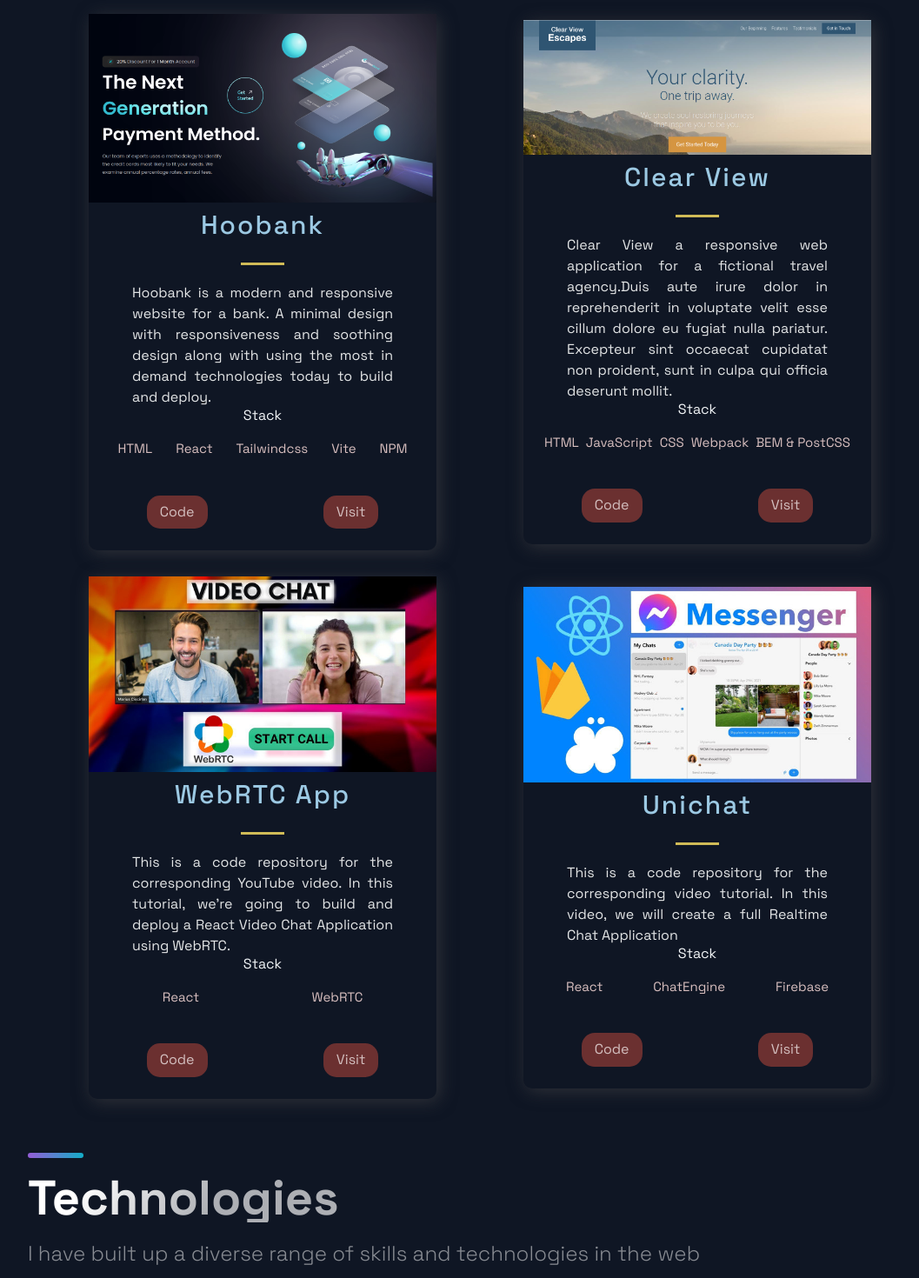
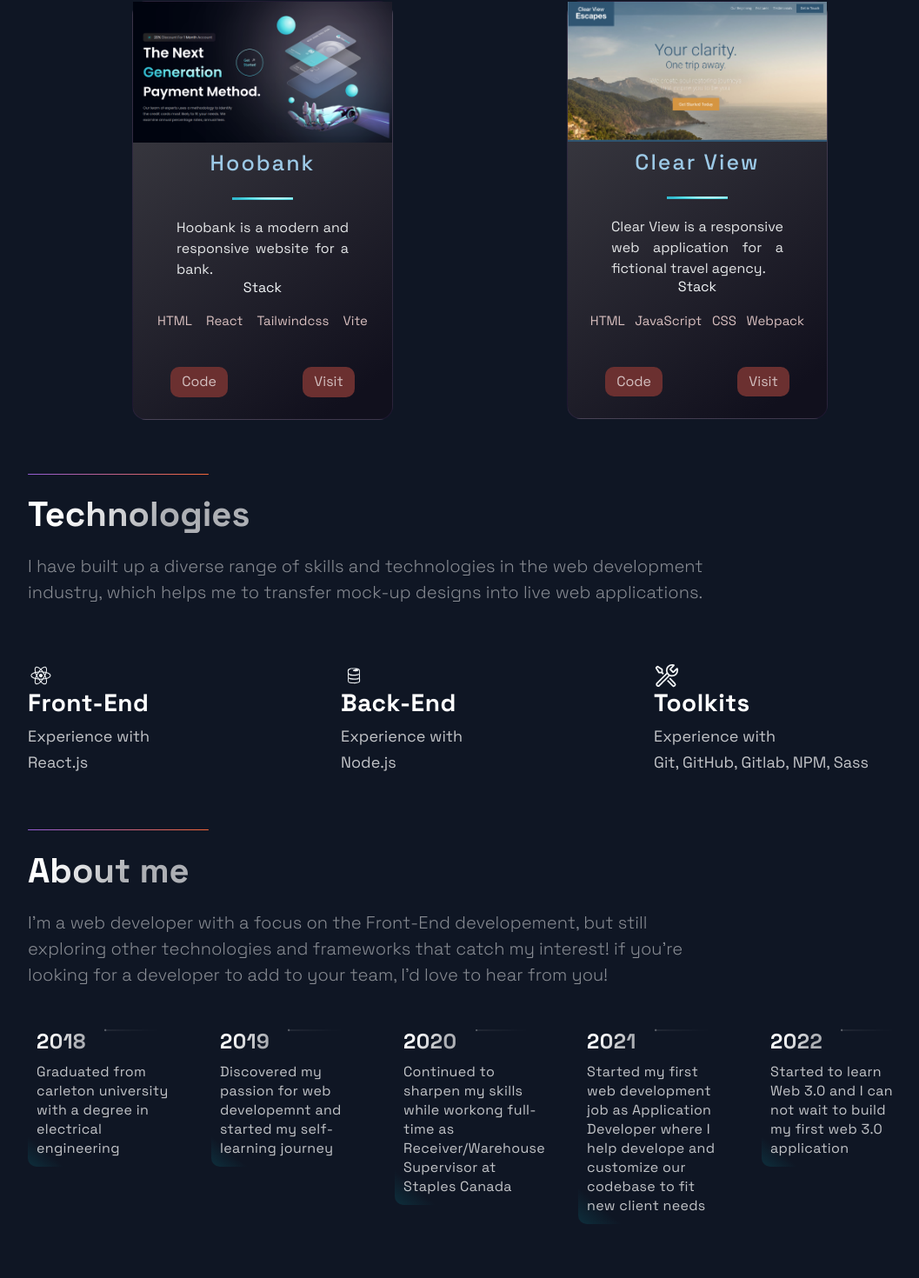
Before and after one commit to Moe-alamodi/portfolio_website, a Next.js app: page / in a window 1280 px wide. Shown: the part 851-2321 px from the top of the page at 87% size, without its empty margins (88-1145 px from the left). Built offline with nearby package versions, Linux system fonts and the light colour scheme.

Commit message:
Fixed styles.

```diff
--- a/src/components/Projects/ProjectsStyles.js
+++ b/src/components/Projects/ProjectsStyles.js
@@ -1,11 +1,11 @@
-import styled from 'styled-components';
+import styled from "styled-components";
 
 export const Img = styled.img`
-  width:100%;
-  height:100%;
+  width: 100%;
+  height: 100%;
   object-fit: cover;
   overflow: hidden;
-`
+`;
 
 export const GridContainer = styled.section`
   display: grid;
@@ -20,13 +20,26 @@ row-gap: 3rem;
     padding: 2rem;
     padding-bottom: 0;
   }
+`;
+export const BlogCard = styled.div`
+  background: linear-gradient(
+    144.39deg,
+    #ffffff -278.56%,
+    #6d6d6d -78.47%,
+    #11101d 91.61%
+  );
+  border-radius: 16px;
+  max-width: 300px;
+  max-height: 3000px;
+  transition: 0.2s;
+  border: 1px solid rgba(148, 93, 214, 0.1);
 
-`
-export const BlogCard = styled.div`
-  border-radius: 10px;
-  box-shadow: 3px 3px 20px rgba(80, 78, 78, 0.5);
-  text-align: center;
-  width: 400px;
+  :hover {
+    box-shadow: 0 4px 30px rgba(148, 93, 214, 0.3);
+    backdrop-filter: blur(6.4px);
+    -webkit-backdrop-filter: blur(6.4px);
+    transition: 0.3s;
+  }
   @media ${(props) => props.theme.breakpoints.sm} {
     width: 100%;
   }
@@ -35,36 +48,41 @@ export const TitleContent = styled.div`
   text-align: center;
   z-index: 20;
   width: 100%;
-
 `;
-
 
 export const HeaderThree = styled.h3`
   font-weight: 500;
   letter-spacing: 2px;
-  color: #9cc9e3;
-  padding: .5rem 0;
-  font-size: ${(props) => props.title ? '3rem' : '2rem'};
+  color: #9cc9e6;
+  padding: 0.5rem 0;
+  font-size: ${(props) => (props.title ? "2.5rem" : "2rem")};
 `;
 
 export const Hr = styled.hr`
-  width: 50px;
+  width: 70px;
   height: 3px;
   margin: 20px auto;
   border: 0;
-  background: #d0bb57;
+  background: radial-gradient(
+    64.18% 64.18% at 71.16% 35.69%,
+    #def9fa 0.89%,
+    #bef3f5 17.23%,
+    #9dedf0 42.04%,
+    #7de7eb 55.12%,
+    #5ce1e6 71.54%,
+    #33bbcf 100%
+  );
 `;
 
 export const Intro = styled.div`
   width: 170px;
   margin: 0 auto;
   color: #dce3e7;
-  font-family: 'Droid Serif', serif;
+  font-family: "Droid Serif", serif;
   font-size: 13px;
   font-style: italic;
   line-height: 18px;
 `;
-
 
 export const CardInfo = styled.p`
   width: 100%;
@@ -74,11 +92,9 @@ export const CardInfo = styled.p`
   line-height: 24px;
   text-align: justify;
   @media ${(props) => props.theme.breakpoints.sm} {
-    padding:.3rem
-
+    padding: 0.3rem;
   }
 `;
-
 
 export const UtilityList = styled.ul`
   list-style-type: none;
@@ -89,15 +105,14 @@ export const UtilityList = styled.ul`
 `;
 
 export const ExternalLinks = styled.a`
-color:#d4c0c0;
+  color: #d4c0c0;
   font-size: 1.6rem;
-padding:1rem 1.5rem;
+  padding: 0.8rem 1.3rem;
   background: #6b3030;
-border-radius: 15px;
+  border-radius: 10px;
   transition: 0.5s;
-&:hover{
-  background: #801414;
-
+  &:hover {
+    background: #935dd644;
   }
 `;
 
@@ -105,8 +120,8 @@ export const TagList = styled.ul`
   display: flex;
   justify-content: space-around;
   padding: 2rem;
-`
+`;
 export const Tag = styled.li`
   color: #d8bfbf;
   font-size: 1.5rem;
-`
+`;
--- a/src/components/Technologies/Technologies.js
+++ b/src/components/Technologies/Technologies.js
@@ -1,5 +1,7 @@
 import React from "react";
 import { DiFirebase, DiReact, DiZend } from "react-icons/di";
+import { VscTools } from "react-icons/vsc";
+
 import {
   Section,
   SectionDivider,
@@ -45,6 +47,16 @@ const Technologies = () => (
           </ListParagraph>
         </ListContainer>
       </ListItem>
+      <ListItem>
+        <VscTools size="3rem" />
+        <ListContainer>
+          <ListTitle>Toolkits</ListTitle>
+          <ListParagraph>
+            Experience with <br />
+            Git, GitHub, Gitlab, NPM, Sass
+          </ListParagraph>
+        </ListContainer>
+      </ListItem>
     </List>
   </Section>
 );
--- a/src/components/TimeLine/TimeLineStyles.js
+++ b/src/components/TimeLine/TimeLineStyles.js
@@ -1,17 +1,16 @@
-
-import styled from 'styled-components'
+import styled from "styled-components";
 
 export const CarouselContainer = styled.ul`
   max-width: 1040px;
-  background: #0F1624;
+  background: #0f1624;
   padding: 0rem;
-  list-style:none;
+  list-style: none;
   display: flex;
   justify-content: space-between;
   /* overflow-x: hidden; */
 
   margin-left: 32px;
-  &:first-of-type{
+  &:first-of-type {
     margin-left: 0px;
   }
 
@@ -19,11 +18,11 @@ export const CarouselContainer = styled.ul`
 
   //remove scrollbar
   scrollbar-width: none;
-   &::-webkit-scrollbar {
-     display: none;
-   }
+  &::-webkit-scrollbar {
+    display: none;
+  }
 
-  @media ${props => props.theme.breakpoints.sm} {
+  @media ${(props) => props.theme.breakpoints.sm} {
     overflow-x: scroll;
     -webkit-overflow-scrolling: touch;
     scroll-snap-type: x mandatory;
@@ -31,27 +30,32 @@ export const CarouselContainer = styled.ul`
     justify-content: initial;
     margin-bottom: 8px;
   }
-`
+`;
 export const CarouselMobileScrollNode = styled.div`
-  @media ${props => props.theme.breakpoints.sm} {
+  @media ${(props) => props.theme.breakpoints.sm} {
     display: flex;
-    min-width: ${({ final }) => final ? `120%;` : `min-content`}
+    min-width: ${({ final }) => (final ? `120%;` : `min-content`)};
   }
-`
+`;
 
 export const CarouselItem = styled.div`
-  background: #0F1624;
-  border-radius: 3px;
+  background: linear-gradient(
+    40.39deg,
+    #0f1624 -78.56%,
+    #03e9f4 -98.47%,
+    #0f1624 10.61%
+  );
+  border-radius: 10px;
   max-width: 196px;
-
-  @media ${props => props.theme.breakpoints.md} {
+  padding: 10px;
+  @media ${(props) => props.theme.breakpoints.md} {
     max-width: 124px;
   }
 
-  @media ${props => props.theme.breakpoints.sm} {
+  @media ${(props) => props.theme.breakpoints.sm} {
     margin-left: 32px;
     min-width: 120px;
-    background: #0E131F;
+    background: #0e131f;
     padding: 4px;
     align-content: start;
     scroll-snap-align: start;
@@ -60,9 +64,10 @@ export const CarouselItem = styled.div`
     position: relative;
     height: fit-content;
 
-    ${(props) => props.active === props.index ? `opacity: 1` : `opacity: 0.5`};
+    ${(props) =>
+      props.active === props.index ? `opacity: 1` : `opacity: 0.5`};
   }
-`
+`;
 
 export const CarouselItemTitle = styled.h4`
   font-weight: bold;
@@ -71,64 +76,72 @@ export const CarouselItemTitle = styled.h4`
   letter-spacing: 0.02em;
   display: flex;
   /* This gradient is different due to the size of the Title container, it must transition sooner to be visible on the text */
-  background: linear-gradient(121.57deg, #FFFFFF 10%, rgba(255, 255, 255, 0.66) 30.15%);
+  background: linear-gradient(
+    121.57deg,
+    #ffffff 10%,
+    rgba(255, 255, 255, 0.66) 30.15%
+  );
   -webkit-background-clip: text;
   -webkit-text-fill-color: transparent;
   margin-bottom: 8px;
 
-  @media ${props => props.theme.breakpoints.md} {
+  @media ${(props) => props.theme.breakpoints.md} {
     font-size: 20px;
     line-height: 28px;
     margin-bottom: 4px;
   }
 
-  @media ${props => props.theme.breakpoints.sm} {
+  @media ${(props) => props.theme.breakpoints.sm} {
     font-size: 16px;
     line-height: 24px;
   }
-`
+`;
 export const CarouselItemImg = styled.svg`
   margin-left: 21px;
-  -webkit-mask-image: linear-gradient(to right, rgba(0,0,0,1), rgba(0,0,0,0));
+  -webkit-mask-image: linear-gradient(
+    to right,
+    rgba(0, 0, 0, 1),
+    rgba(0, 0, 0, 0)
+  );
   width: 100%;
 
-  @media ${props => props.theme.breakpoints.sm} {
+  @media ${(props) => props.theme.breakpoints.sm} {
     -webkit-mask-image: none;
     margin-left: 16px;
     overflow: visible;
   }
-`
+`;
 
 export const CarouselItemText = styled.p`
-  font-size: 14px;
+  font-size: 16px;
   line-height: 22px;
   letter-spacing: 0.02em;
   color: rgba(255, 255, 255, 0.75);
   padding-right: 16px;
 
-  @media ${props => props.theme.breakpoints.md} {
+  @media ${(props) => props.theme.breakpoints.md} {
     font-size: 12px;
     line-height: 18px;
     padding-right: 32px;
   }
-  @media ${props => props.theme.breakpoints.sm} {
+  @media ${(props) => props.theme.breakpoints.sm} {
     font-size: 10px;
     line-height: 16px;
     padding-right: 0;
   }
-`
+`;
 export const CarouselButtons = styled.div`
   width: 288px;
 
   display: none;
   visibility: hidden;
 
-  @media ${props => props.theme.breakpoints.sm} {
+  @media ${(props) => props.theme.breakpoints.sm} {
     display: flex;
     visibility: visible;
     margin-bottom: 48px;
   }
-`
+`;
 
 export const CarouselButton = styled.button`
   box-sizing: border-box;
@@ -137,13 +150,14 @@ export const CarouselButton = styled.button`
   border: none;
   cursor: pointer;
   margin-right: 4px;
-  opacity: ${(props) => props.active === props.index ? `1` : `.33`};
-  transform: ${(props) => props.active === props.index ? `scale(1.6)` : `scale(1)`};
+  opacity: ${(props) => (props.active === props.index ? `1` : `.33`)};
+  transform: ${(props) =>
+    props.active === props.index ? `scale(1.6)` : `scale(1)`};
 
   &:focus {
     outline: none;
   }
-`
+`;
 
 export const CarouselButtonDot = styled.div`
   background-color: white;
@@ -151,4 +165,4 @@ export const CarouselButtonDot = styled.div`
   margin: auto;
   width: 3px;
   height: 3px;
-`
+`;
--- a/src/constants/constants.js
+++ b/src/constants/constants.js
@@ -7,10 +7,9 @@ export const hero = {
 export const projects = [
   {
     title: "Hoobank",
-    description:
-      "Hoobank is a modern and responsive website for a bank. A minimal design with responsiveness and soothing design along with using the most in demand technologies today to build and deploy.",
+    description: "Hoobank is a modern and responsive website for a bank.",
     image: "/images/hoobank.png",
-    tags: ["HTML", "React", "Tailwindcss", "Vite", "NPM"],
+    tags: ["HTML", "React", "Tailwindcss", "Vite"],
     source: "https://github.com/Moe-alamodi/hoobank",
     visit: "https://hoobank-1.netlify.app/",
     id: 0,
@@ -18,35 +17,51 @@ export const projects = [
   {
     title: "Clear View",
     description:
-      "Clear View a responsive web application for a fictional travel agency.Duis aute irure dolor in reprehenderit in voluptate velit esse cillum dolore eu fugiat nulla pariatur. Excepteur sint occaecat cupidatat non proident, sunt in culpa qui officia deserunt mollit.",
+      "Clear View is a responsive web application for a fictional travel agency.",
     image: "/images/clearview.png",
-    tags: ["HTML", "JavaScript", "CSS", "Webpack", "BEM & PostCSS"],
+    tags: ["HTML", "JavaScript", "CSS", "Webpack"],
     source: "https://github.com/Moe-alamodi/Clear-View",
     visit: "https://distracted-hypatia-9c35f1.netlify.app/",
     id: 1,
   },
+  // {
+  //   title: "WebRTC App",
+  //   description:
+  //     "This is a code repository for the corresponding YouTube video. In this tutorial, we're going to build and deploy a React Video Chat Application using WebRTC.",
+  //   image: "/images/3.jpg",
+  //   tags: ["React", "WebRTC"],
+  //   source: "https://google.com",
+  //   visit: "https://google.com",
+  //   id: 2,
+  // },
+  // {
+  //   title: "Unichat",
+  //   description:
+  //     "This is a code repository for the corresponding video tutorial. In this video, we will create a full Realtime Chat Application",
+  //   image: "/images/4.jpg",
+  //   tags: ["React", "ChatEngine", "Firebase"],
+  //   source: "https://google.com",
+  //   visit: "https://google.com",
+  //   id: 3,
+  // },
+];
+export const TechnologiesData = [
   {
-    title: "WebRTC App",
-    description:
-      "This is a code repository for the corresponding YouTube video. In this tutorial, we're going to build and deploy a React Video Chat Application using WebRTC.",
-    image: "/images/3.jpg",
-    tags: ["React", "WebRTC"],
-    source: "https://google.com",
-    visit: "https://google.com",
-    id: 2,
+    icon: "DiReact",
+    title: "Front-End",
+    text: "HTML5, CSS, JavaScript, React.js.",
   },
   {
-    title: "Unichat",
-    description:
-      "This is a code repository for the corresponding video tutorial. In this video, we will create a full Realtime Chat Application",
-    image: "/images/4.jpg",
-    tags: ["React", "ChatEngine", "Firebase"],
-    source: "https://google.com",
-    visit: "https://google.com",
-    id: 3,
+    icon: "DiReact",
+    title: "Back-End",
+    text: "Node.js",
+  },
+  {
+    icon: "DiReact",
+    title: "Toolkits",
+    text: " Git, GitHub, Gitlab, NPM, Sass",
   },
 ];
-
 export const TimeLineData = [
   {
     year: 2018,
@@ -62,7 +77,7 @@ export const TimeLineData = [
   },
   {
     year: 2021,
-    text: "Started my first web development job as Application Developer at a fintech startup called DNSnetworks Corporation where I help develope and customize our codebase to fit new client needs",
+    text: "Started my first web development job as Application Developer where I help develope and customize our codebase to fit new client needs",
   },
   {
     year: 2022,
--- a/src/styles/GlobalComponents/index.js
+++ b/src/styles/GlobalComponents/index.js
@@ -1,9 +1,9 @@
-import styled from 'styled-components'
+import styled from "styled-components";
 
 export const Section = styled.section`
-  display: ${(props) => props.grid ? "grid" : "flex" };
-  flex-direction: ${(props) => props.row ? "row" : "column" };
-  padding: ${(props) => props.nopadding ? "0" : "32px 48px 0" } ;
+  display: ${(props) => (props.grid ? "grid" : "flex")};
+  flex-direction: ${(props) => (props.row ? "row" : "column")};
+  padding: ${(props) => (props.nopadding ? "0" : "32px 48px 0")};
   margin: 0 auto;
   max-width: 1040px;
   box-sizing: content-box;
@@ -17,47 +17,51 @@ export const Section = styled.section`
   }
 
   @media ${(props) => props.theme.breakpoints.sm} {
-    padding: ${(props) => props.nopadding ? "0" : "16px 16px 0" } ;
+    padding: ${(props) => (props.nopadding ? "0" : "16px 16px 0")};
 
     width: calc(100vw - 32px);
     flex-direction: column;
   }
-`
+`;
 
 export const SectionTitle = styled.h2`
   font-weight: 800;
-  font-size: ${(props) => props.main ? '65px' : '56px'};
-  line-height: ${(props) => props.main ? '72px' : '56px'};
+  font-size: ${(props) => (props.main ? "55px" : "40px")};
+  line-height: ${(props) => (props.main ? "62px" : "56px")};
   width: max-content;
   max-width: 100%;
-  background: linear-gradient(121.57deg, #FFFFFF 18.77%, rgba(255, 255, 255, 0.66) 60.15%);
+  background: linear-gradient(
+    121.57deg,
+    #ffffff 18.77%,
+    rgba(255, 255, 255, 0.66) 60.15%
+  );
   -webkit-background-clip: text;
   -webkit-text-fill-color: transparent;
   margin-bottom: 16px;
-  padding: ${(props) => props.main ? '58px 0 16px' : '0'};
+  padding: ${(props) => (props.main ? "58px 0 16px" : "0")};
 
-  @media ${props => props.theme.breakpoints.md}{
-    font-size: ${(props) => props.main ? '56px' : '48px'};
-    line-height: ${(props) => props.main ? '56px' : '48px'};
+  @media ${(props) => props.theme.breakpoints.md} {
+    font-size: ${(props) => (props.main ? "56px" : "48px")};
+    line-height: ${(props) => (props.main ? "56px" : "48px")};
     margin-bottom: 12px;
-    padding: ${(props) => props.main ? '40px 0 12px' : '0'};
+    padding: ${(props) => (props.main ? "40px 0 12px" : "0")};
   }
 
-  @media ${props => props.theme.breakpoints.sm}{
-    font-size: 32px;
+  @media ${(props) => props.theme.breakpoints.sm} {
+    font-size: 39px;
     line-height: 40px;
-    font-size: ${(props) => props.main ? '28px' : '32px'};
-    line-height: ${(props) => props.main ? '32px' : '40px'};
+    font-size: ${(props) => (props.main ? "35px" : "32px")};
+    line-height: ${(props) => (props.main ? "32px" : "40px")};
     margin-bottom: 8px;
-    padding: ${(props) => props.main ? '16px 0 8px' : '0'};
+    padding: ${(props) => (props.main ? "16px 0 8px" : "0")};
     max-width: 100%;
   }
-`
+`;
 
 export const SectionText = styled.p`
   max-width: 800px;
-  font-size: 24px;
-  line-height: 40px;
+  font-size: 20px;
+  line-height: 30px;
   font-weight: 300;
   padding-bottom: 3.6rem;
   color: rgba(255, 255, 255, 0.5);
@@ -70,23 +74,23 @@ export const SectionText = styled.p`
   }
 
   @media ${(props) => props.theme.breakpoints.sm} {
-    font-size: 16px;
+    font-size: 18px;
     line-height: 24px;
     padding-bottom: 16px;
   }
-`
+`;
 
 export const SectionDivider = styled.div`
-
-  width: 64px;
-  height: 6px;
+  width: 20%;
+  height: 1px;
   border-radius: 10px;
   background-color: #fff;
-  background: ${(props) => props.colorAlt ?
-    'linear-gradient(270deg, #F46737 0%, #945DD6 100%)' :
-    'linear-gradient(270deg, #13ADC7 0%, #945DD6 100%)'};
+  background: ${(props) =>
+    props.colorAlt
+      ? "linear-gradient(270deg, #33bbcf 0%, #9dedf0 100%)"
+      : "linear-gradient(270deg, #f46737 0%, #945DD6 100%)"};
 
-    margin: ${(props) => props.divider ? "4rem 0" : "" };
+  margin: ${(props) => (props.divider ? "4rem 0" : "")};
 
   @media ${(props) => props.theme.breakpoints.md} {
     width: 48px;
@@ -97,7 +101,7 @@ export const SectionDivider = styled.div`
     width: 32px;
     height: 2px;
   }
-`
+`;
 export const SectionSubText = styled.p`
   max-width: 800px;
   font-weight: 300;
@@ -105,7 +109,7 @@ export const SectionSubText = styled.p`
   line-height: 32px;
   color: rgba(255, 255, 255, 0.75);
 
-@media ${(props) => props.theme.breakpoints.md} {
+  @media ${(props) => props.theme.breakpoints.md} {
     max-width: 672px;
     font-size: 16px;
     line-height: 25px;
@@ -115,9 +119,9 @@ export const SectionSubText = styled.p`
     font-size: 14px;
     line-height: 22px;
   }
-`
+`;
 export const SecondaryBtn = styled.button`
-  color: #FFF;
+  color: #fff;
   background: none;
   border: 1px solid rgba(255, 255, 255, 0.33);
   box-sizing: border-box;
@@ -144,10 +148,11 @@ export const SecondaryBtn = styled.button`
   &:active {
     background: #e0e4eb;
     border: 1px solid #304169;
-    box-shadow: inset 0px 2px 1px rgba(46, 49, 55, 0.15), inset 0px 0px 4px rgba(20, 20, 55, 0.3);
+    box-shadow: inset 0px 2px 1px rgba(46, 49, 55, 0.15),
+      inset 0px 0px 4px rgba(20, 20, 55, 0.3);
   }
 
-  @media ${(props) => props.theme.breakpoints.md}{
+  @media ${(props) => props.theme.breakpoints.md} {
     margin-top: 24px;
     margin-bottom: 64px;
     padding: 16px 24px;
@@ -164,40 +169,43 @@ export const SecondaryBtn = styled.button`
     font-size: 14px;
     line-height: 16px;
   }
-`
+`;
 
 export const ButtonBack = styled.div`
-  width: ${({ alt }) => alt ? '150px' : '262px'};
-  height: ${({ alt }) => alt ? '52px' : '64px'};
+  width: ${({ alt }) => (alt ? "150px" : "262px")};
+  height: ${({ alt }) => (alt ? "52px" : "64px")};
   border-radius: 50px;
-  font-size: ${({ alt }) => alt ? '20px' : '24px'};
+  font-size: ${({ alt }) => (alt ? "20px" : "24px")};
   font-weight: 600;
   display: flex;
   align-items: center;
   justify-content: center;
-  margin: ${({ alt, form }) => (alt || form) ? '0' : '0 0 80px'};
+  margin: ${({ alt, form }) => (alt || form ? "0" : "0 0 80px")};
   color: #fff;
-  background: ${({ alt }) => alt ? 'linear-gradient(270deg, #ff622e 0%, #B133FF 100%)' : 'linear-gradient(270deg, #00DBD8 0%, #B133FF 100%)'};
+  background: ${({ alt }) =>
+    alt
+      ? "linear-gradient(270deg, #ff622e 0%, #B133FF 100%)"
+      : "linear-gradient(270deg, #00DBD8 0%, #B133FF 100%)"};
   cursor: pointer;
   transition: 0.5s ease;
   position: relative;
   overflow: hidden;
-  opacity: ${({ disabled }) => disabled ? '.5' : '1'};
+  opacity: ${({ disabled }) => (disabled ? ".5" : "1")};
 
   @media ${(props) => props.theme.breakpoints.md} {
-    width: ${({ alt }) => alt ? '150px' : '184px'};
-    height: ${({ alt }) => alt ? '52px' : '48px'};
-    font-size: ${({ alt }) => alt ? '20px' : '16px'};
-    margin-bottom: ${({ alt }) => alt ? '0' : '64px'};
+    width: ${({ alt }) => (alt ? "150px" : "184px")};
+    height: ${({ alt }) => (alt ? "52px" : "48px")};
+    font-size: ${({ alt }) => (alt ? "20px" : "16px")};
+    margin-bottom: ${({ alt }) => (alt ? "0" : "64px")};
   }
 
   @media ${(props) => props.theme.breakpoints.sm} {
     width: 100%;
     height: 32px;
     font-size: 14px;
-    margin-bottom: ${({ alt }) => alt ? '0' : '32px'};
+    margin-bottom: ${({ alt }) => (alt ? "0" : "32px")};
   }
-`
+`;
 
 export const ButtonFront = styled.button`
   border: none;
@@ -209,15 +217,21 @@ export const ButtonFront = styled.button`
   left: 0;
   width: 100%;
   height: 100%;
-  background: ${({ alt }) => alt ? 'linear-gradient(270deg, #F46737 0%, #945DD6 100%)' : 'linear-gradient(270deg, #13ADC7 0%, #945DD6 100%)'};
-  opacity: ${({ disabled }) => disabled ? '.5' : '1'};
-  transition: .4s ease;
-  font-size: ${({ alt }) => alt ? '20px' : '24px'};
+  background: ${({ alt }) =>
+    alt
+      ? "linear-gradient(270deg, #F46737 0%, #945DD6 100%)"
+      : "linear-gradient(270deg, #13ADC7 0%, #945DD6 100%)"};
+  opacity: ${({ disabled }) => (disabled ? ".5" : "1")};
+  transition: 0.4s ease;
+  font-size: ${({ alt }) => (alt ? "20px" : "24px")};
   font-weight: 600;
   align-items: center;
   justify-content: center;
   cursor: pointer;
-  box-shadow: ${({ disabled }) => disabled ? 'inset 0px 2px 1px rgba(46, 49, 55, 0.15), inset 0px 0px 4px rgba(20, 20, 55, 0.3)' : 'none'};
+  box-shadow: ${({ disabled }) =>
+    disabled
+      ? "inset 0px 2px 1px rgba(46, 49, 55, 0.15), inset 0px 0px 4px rgba(20, 20, 55, 0.3)"
+      : "none"};
 
   &:hover {
     opacity: 0;
@@ -227,26 +241,28 @@ export const ButtonFront = styled.button`
   }
   &:active {
     opacity: 1;
-    box-shadow: inset 0px 2px 1px rgba(46, 49, 55, 0.15), inset 0px 0px 4px rgba(20, 20, 55, 0.3);
+    box-shadow: inset 0px 2px 1px rgba(46, 49, 55, 0.15),
+      inset 0px 0px 4px rgba(20, 20, 55, 0.3);
   }
 
-  &:disabled{
-    background: linear-gradient(270deg, #00DBD8 0%, #B133FF 100%);
+  &:disabled {
+    background: linear-gradient(270deg, #00dbd8 0%, #b133ff 100%);
     opacity: 0.5;
-    box-shadow: inset 0px 2px 1px rgba(46, 49, 55, 0.15), inset 0px 0px 4px rgba(20, 20, 55, 0.3);
+    box-shadow: inset 0px 2px 1px rgba(46, 49, 55, 0.15),
+      inset 0px 0px 4px rgba(20, 20, 55, 0.3);
   }
 
   @media ${(props) => props.theme.breakpoints.md} {
-    font-size: ${({ alt }) => alt ? '20px' : '16px'};
+    font-size: ${({ alt }) => (alt ? "20px" : "16px")};
   }
 
   @media ${(props) => props.theme.breakpoints.sm} {
     font-size: 14px;
   }
-`
+`;
 
 export const LinkContainer = styled.div`
-  margin-left: ${({ large }) => large ? '24px' : '16px'};
+  margin-left: ${({ large }) => (large ? "24px" : "16px")};
   transition: 0.3s ease;
   justify-content: center;
   border-radius: 50px;
@@ -259,23 +275,22 @@ export const LinkContainer = styled.div`
   }
 
   @media ${(props) => props.theme.breakpoints.md} {
-    margin-left: ${({ large }) => large ? '16px' : '8px'};
-
+    margin-left: ${({ large }) => (large ? "16px" : "8px")};
   }
   @media ${(props) => props.theme.breakpoints.sm} {
-    margin-left: ${({ large }) => large ? '0' : '8px'};
+    margin-left: ${({ large }) => (large ? "0" : "8px")};
   }
-`
+`;
 
 export const LinkIconImg = styled.div`
   display: flex;
-  height: ${({ large }) => large ? '32px' : '24px'};
+  height: ${({ large }) => (large ? "32px" : "24px")};
 
   @media ${(props) => props.theme.breakpoints.md} {
-    height: ${({ nav }) => nav ? '16px' : '24px'};
+    height: ${({ nav }) => (nav ? "16px" : "24px")};
   }
 
   @media ${(props) => props.theme.breakpoints.sm} {
-    height: ${({ large }) => large ? '32px' : '16px'};
+    height: ${({ large }) => (large ? "32px" : "16px")};
   }
-`
+`;
```
Also changed, not shown: src/components/Acomplishments/AcomplishmentsStyles.js (+6 -2 lines), public/images/clearview.png. Lines whose indentation alone changed are shown as unchanged.
